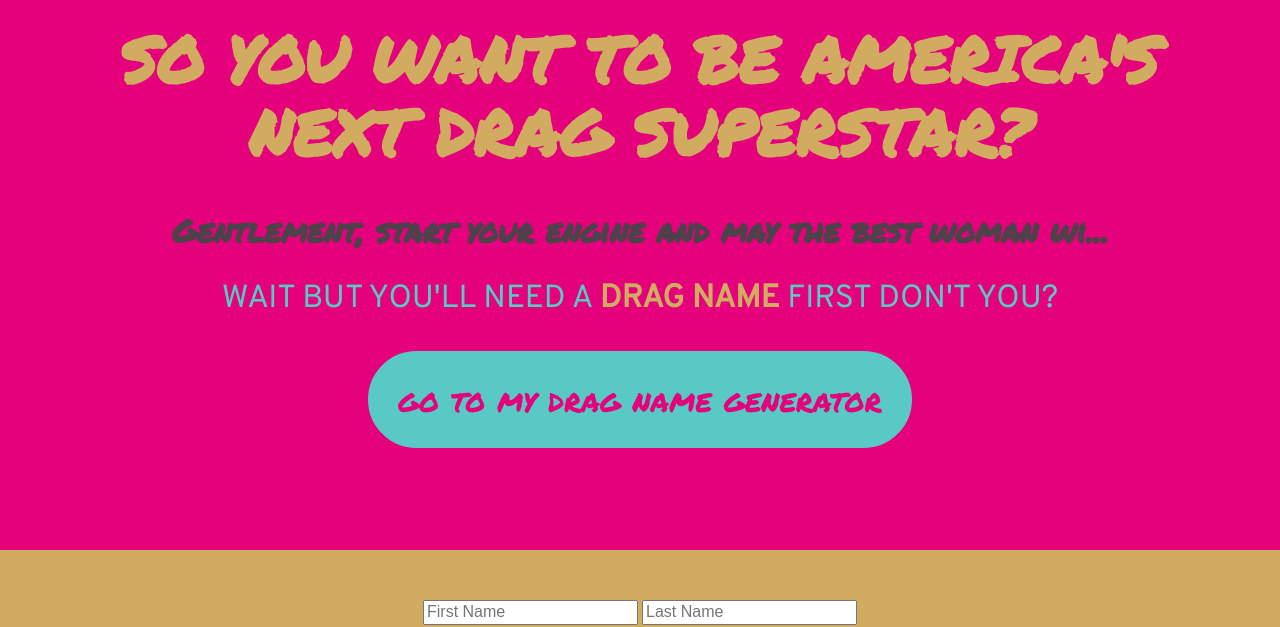
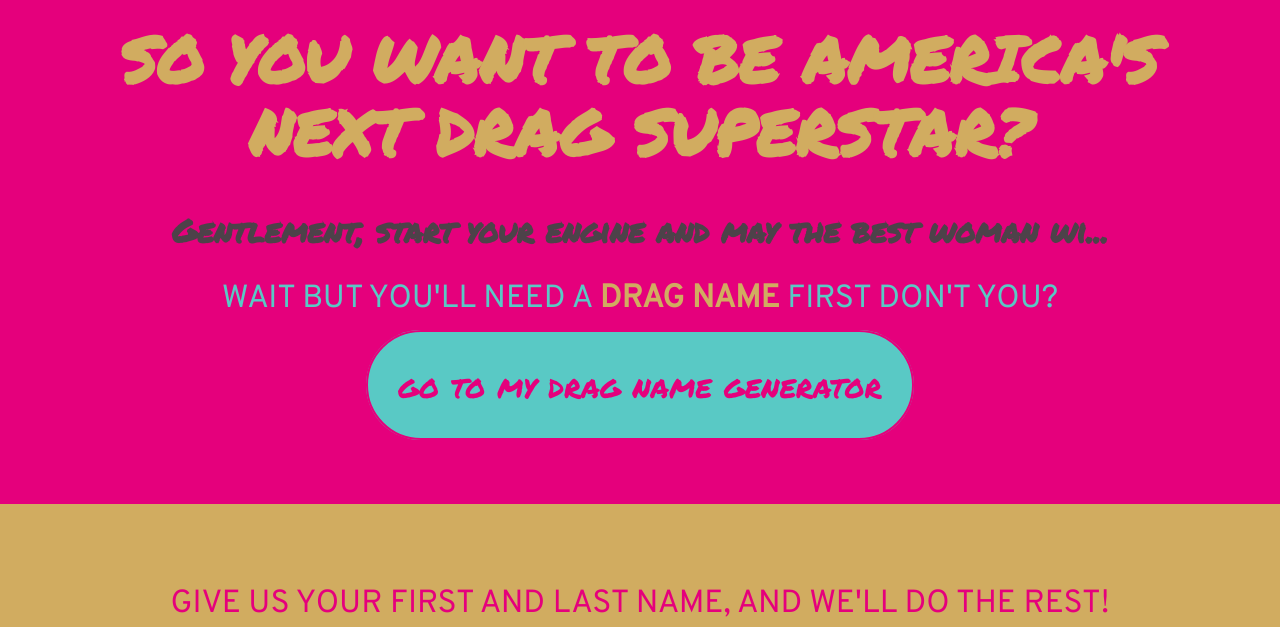
Before and after one commit to debyucodes/DeboraYuProjectThree, a plain HTML site: page index.html in a window 1280 px wide. Shown: the part 174-801 px from the top of the page. Drawn offline with nearby package versions, Linux system fonts and the light colour scheme.

Commit message:
edited working button

```diff
--- a/index.html
+++ b/index.html
@@ -27,12 +27,13 @@
       Gentlement, start your engine and may the best woman wi...
     </h2>
     <p>wait but you'll need a <span>drag name</span> first don't you?</p>
-    <button>go to my drag name generator</button>
+    <a href="#form" class="button">go to my drag name generator</a>
   </header>
 
   <section>
-    <form action="">
+    <form action="" id="form">
       <div class="input">
+        <p>Give us your first and last name, and we'll do the rest!</p>
         <label for="firstName" class="sr-only">First Name</label>
         <input type="text" name="firstName" placeholder="First Name">
         <label for="lastName" class="sr-only">Last Name</label>
--- a/jquery.js
+++ b/jquery.js
@@ -83,8 +83,8 @@ dragApp.getNames = function() {
     const resultsLastName = dragLastName[keyLN];
     console.log(resultsLastName)
     //try to make this a lookup method in dragApp, since we're repeating
-    return resultsFirstName;
   })
+  return resultsFirstName;
 }
 
 //Get random name from the array
@@ -93,7 +93,7 @@ const getRandomFirstName =
   resultsFirstName[Math.floor(Math.random() * resultsFirstName.length)]
 console.log(getRandomFirstName)
 
-const getRandomLastName = () => `${resultsLastName[Math.floor(Math.random() * resultsLastName.length)]}`
+// const getRandomLastName = () => `${resultsLastName[Math.floor(Math.random() * resultsLastName.length)]}`
 
 //Print results on the page
 // dragApp.showResults = () => {
--- a/styles/sass/_home.scss
+++ b/styles/sass/_home.scss
@@ -8,19 +8,14 @@ h2 {
   font-size: 2rem;
 }
 
-button {
-  font-family: $primary;
-  font-size: 2rem;
-  color: $darkPink;
-  background-color: $teal;
-  text-decoration: none;
-  padding: 30px;
-  border: 2px solid $darkPink;
-  border-radius: 100px;
-  transition: all 0.3s ease;
+button,
+.button {
+  @include button(2rem);
+  margin: 100px auto;
 }
 
-button:hover {
+button:hover,
+.button:hover {
   transform: scale(1.2);
   color: $pink
 }
@@ -53,6 +48,7 @@ p {
   color: $teal;
   text-transform: uppercase;
   font-size: 2rem;
+  margin-bottom: 50px;
 }
 
 span {
@@ -70,8 +66,14 @@ form {
   display: flex;
   flex-direction: column;
 
-  button {
-    margin: 100px auto;
+  input {
+    background: $pink;
+    padding: 10px 20px;
+    border: none;
+  }
+
+  p{
+    color: $darkPink;
   }
 }
 
--- a/styles/sass/_mixins.scss
+++ b/styles/sass/_mixins.scss
@@ -10,3 +10,15 @@
   font-size: $sizeValue;
   color: $darkPink;
 }
+
+@mixin button ($sizeValue) {
+  font-family: $primary;
+  font-size: $sizeValue;
+  color: $darkPink;
+  background-color: $teal;
+  text-decoration: none;
+  padding: 30px;
+  border: 2px solid $darkPink;
+  border-radius: 100px;
+  transition: all 0.3s ease;
+}
```
Also changed, not shown: styles/style.css.
